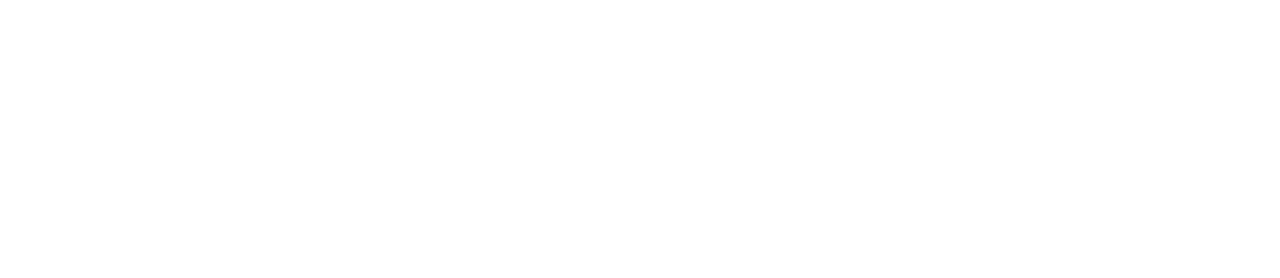
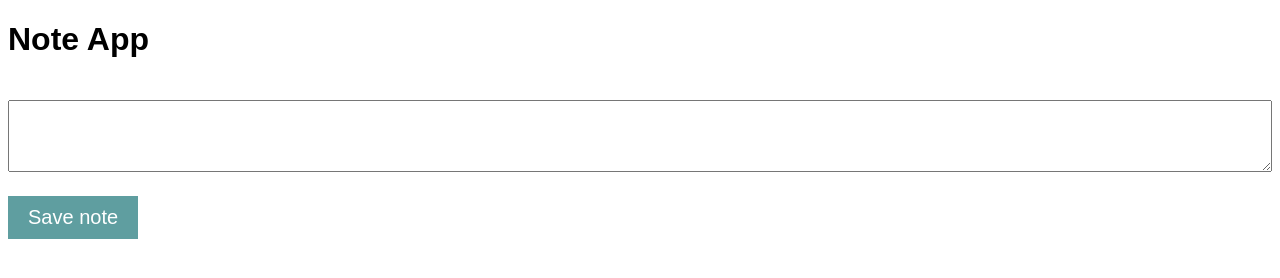
Before and after one commit to DorianKita/note-App, a plain HTML site: page index.html in a window 1280 px wide. Drawn offline with Linux system fonts and the light colour scheme.

Commit message:
added basic css styles

```diff
--- a/index.html
+++ b/index.html
@@ -7,6 +7,11 @@
     <link rel="stylesheet" href="style.css">
 </head>
 <body>
+    <h1 class="note-title">Note App</h1>
+
+    <textarea class="note-area"></textarea>
+    <button class="save-btn">Save note</button>
+    <section class="notes"></section>
 
     <script src="app.js"></script>
 </body>
--- a/style.css
+++ b/style.css
@@ -0,0 +1,28 @@
+*{
+    box-sizing: border-box;
+}
+
+
+body{
+    font-family: sans-serif, Arial, Helvetica, sans-serif;
+}
+
+.note-area{
+    width: 100%;
+    margin: 20px 0;
+    padding: 20px;
+}
+
+.save-btn{
+    border: none;
+    background-color: cadetblue;
+    padding: 10px 20px;
+    color: white;
+    font-size: 20px;
+    cursor: pointer;
+    transition: 0.5s;
+}
+
+.save-btn:hover{
+    background-color: #03d21e;
+}
```
